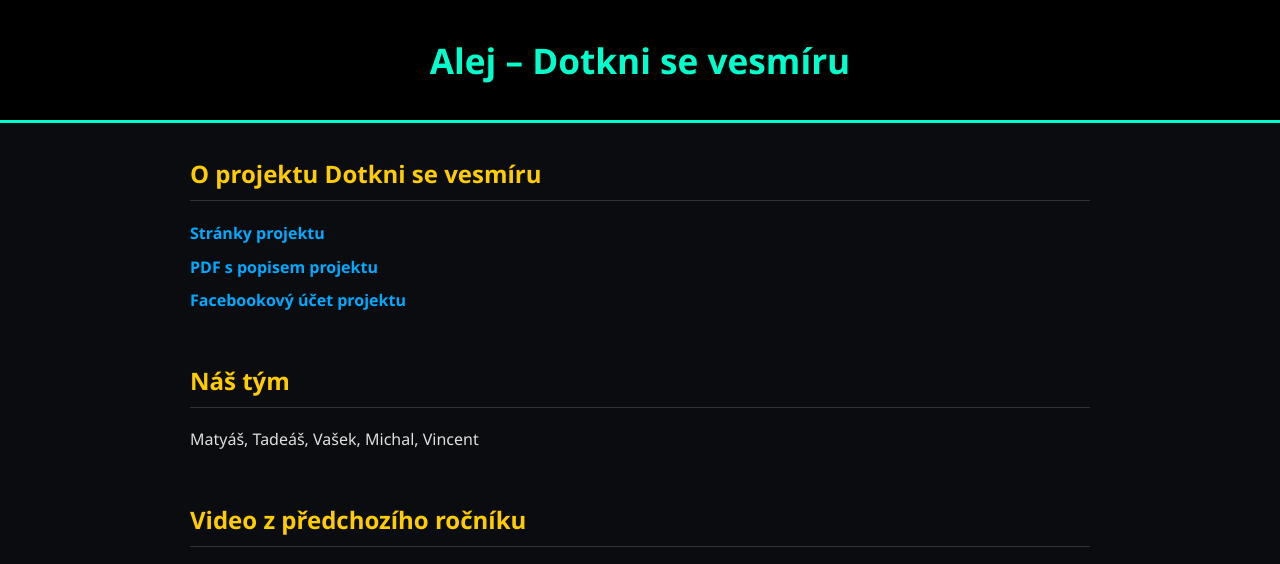
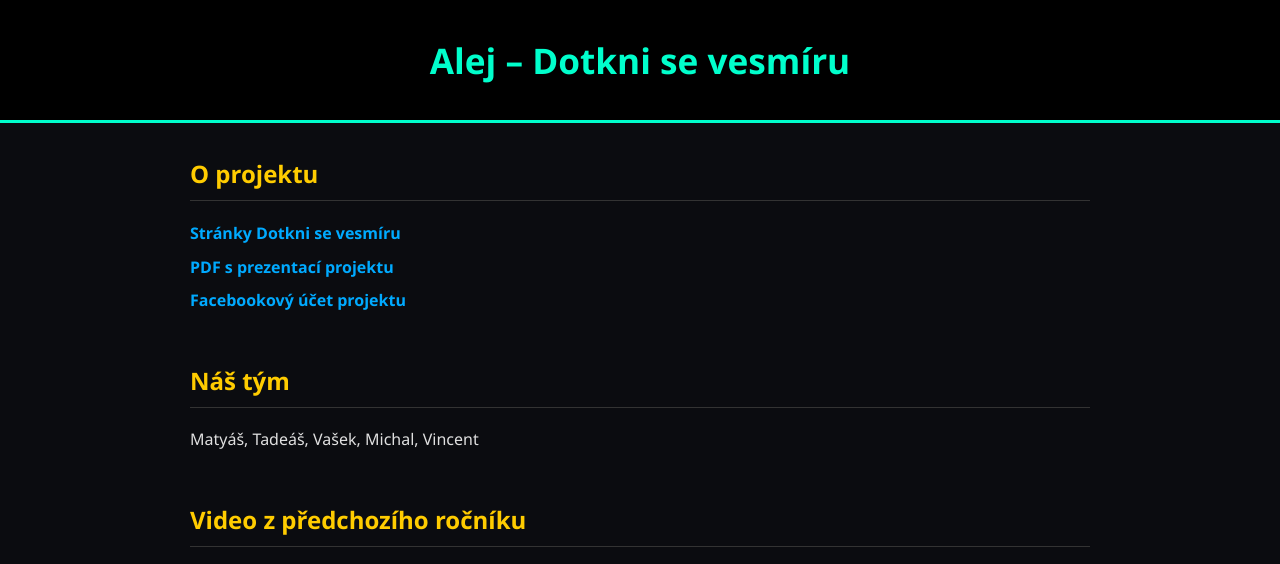
Before and after one commit to alejhub/dotkni-se-vesmiru, a plain HTML site: page index.html in a window 1280 px wide. Shown: the top 564 px of the page. Drawn offline with Linux system fonts and the light colour scheme.

Commit message:
úprava popisků

```diff
--- a/index.html
+++ b/index.html
@@ -68,9 +68,9 @@
 
   <main>
     <section id="projekt">
-      <h2>O projektu Dotkni se vesmíru</h2>
-      <a href="https://dotknisevesmiru.cz" target="_blank">Stránky projektu</a>
-      <a href="https://dotknisevesmiru.cz/wp-content/uploads/2025/05/DOTKNI_SE_VESMIRU_prezentace_2025.pdf">PDF s popisem projektu</a>
+      <h2>O projektu</h2>
+      <a href="https://dotknisevesmiru.cz" target="_blank">Stránky Dotkni se vesmíru</a>
+      <a href="https://dotknisevesmiru.cz/wp-content/uploads/2025/05/DOTKNI_SE_VESMIRU_prezentace_2025.pdf">PDF s prezentací projektu</a>
       <a href="https://www.facebook.com/dotknisevesmiru.cz/">Facebookový účet projektu</a>
     </section>
 
```
